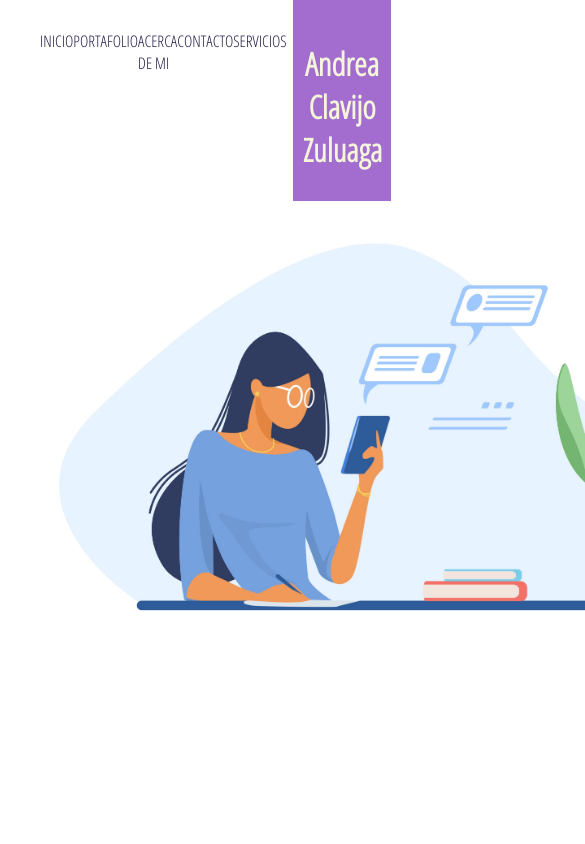
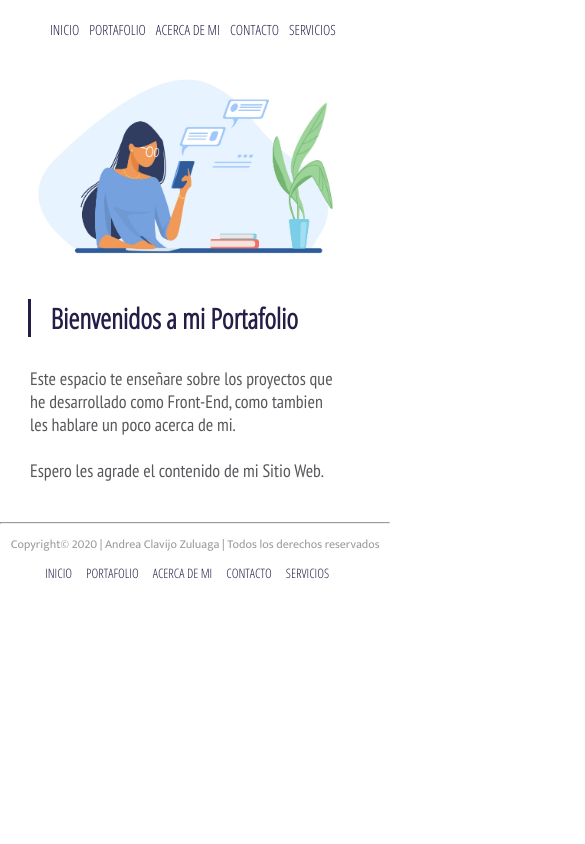
Before and after one commit to andreaclavijozuluaga/portafolio96, a plain HTML site: page index.html in a window 390 px wide. Shown: the top 844 px of the page, 585 px wide, since content can reach past the window. Drawn offline with Linux system fonts and the light colour scheme.

Commit message:
pagina proncipal responsive

```diff
--- a/main.css
+++ b/main.css
@@ -2,42 +2,75 @@
 @import url('https://fonts.googleapis.com/css?family=PT+Sans+Narrow&display=swap');
 @import url('https://fonts.googleapis.com/css?family=Mukta&display=swap');
 
-*{
+* {
     margin: 0px;
 
 }
 
-header{
+header {
     display: flex;
     width: 100%;
 }
 
-.contenedor-barra-de-navegacion{
-  /* background-color: aquamarine; */
-  padding: 20px 20px 20px 0;
-  width: 40%;
+.contenedor-barra-de-navegacion {
+    /* background-color: aquamarine; */
+    padding: 20px 20px 20px 0;
+    width: 40%;
 
 }
 
-.barra-de-navegacion{
+@media only screen and (min-width: 768px) and (max-width: 1024px) {
+    .contenedor-barra-de-navegacion {
+        width: 100%;
+        padding: 0px;
+        margin: 0px;
+
+    }
+}
+
+@media only screen and (min-width: 375px) and (max-width: 700px) {
+    .contenedor-barra-de-navegacion {
+        width: 100%;
+        padding: 5px;
+
+
+    }
+}
+
+.barra-de-navegacion {
     display: flex;
 }
 
-.texto-barra-de-navegacion{
+
+.texto-barra-de-navegacion {
     margin-right: auto;
     padding-top: 10px;
     text-decoration: none;
     list-style: none;
     cursor: pointer;
-    color:rgb(34, 30, 71) ;
+    color: rgb(34, 30, 71);
     font-family: 'Open Sans Condensed';
 }
-.texto-barra-de-navegacion:hover{
+
+@media only screen and (min-width: 768px) and (max-width: 1024px) {
+    .texto-barra-de-navegacion {}
+}
+
+@media only screen and (min-width: 375px) and (max-width: 700px) {
+    .texto-barra-de-navegacion {
+        font-size: 14px;
+        margin: 5px;
+
+
+    }
+}
+
+.texto-barra-de-navegacion:hover {
     text-decoration: underline;
 
 }
 
-.contenedor-logo{
+.contenedor-logo {
     background-color: #A26DCE;
     width: 20%;
     margin-left: 30%;
@@ -50,62 +83,132 @@ header{
     padding-right: 10px;
 }
 
-section{
+@media only screen and (min-width: 768px) and (max-width: 1024px) {
+    .contenedor-logo {
+        padding: 0px;
+        margin: 0px 5px;
+
+    }
+}
+
+@media only screen and (min-width: 375px) and (max-width: 700px) {
+    .contenedor-logo {
+        width: 0%;
+        padding: 0px;
+        margin: 0px 0px;
+        font-size: 0px;
+
+    }
+}
+
+section {
     width: 100%;
 }
-.introduccion{
+
+.introduccion {
     display: flex;
 }
 
-.imagen{
+@media only screen and (min-width: 768px) and (max-width: 1024px) {
+    .introduccion {
+        display: block;
+    }
+}
+
+@media only screen and (min-width: 375px) and (max-width: 700px) {
+    .introduccion {
+        display: block;
+    }
+}
+
+
+
+.imagen {
     width: 700px;
     padding: 20px;
 }
 
-.texto-introduccion{
-}
+@media only screen and (min-width: 375px) and (max-width: 700px){
+    .imagen{
+        width: 330px;
+    }
+    }
 
-.titulo-introduccion{
+
+.texto-introduccion {}
+
+.titulo-introduccion {
     padding-left: 20px;
     margin-top: 130px;
     margin-left: auto;
     margin-right: auto;
     font-family: 'Open Sans Condensed';
     font-size: 42px;
-    color:rgb(34, 30, 71) ;
-    border-left: solid rgb(34, 30, 71) ;
+    color: rgb(34, 30, 71);
+    border-left: solid rgb(34, 30, 71);
 }
 
-p.texto-sobre-mi{
+@media only screen and (min-width: 768px) and (max-width: 1024px) {
+    .titulo-introduccion {
+        width: 80%;
+        margin-top: 10px;
+    }
+}
+
+@media only screen and (min-width: 375px) and (max-width: 700px) {
+    .titulo-introduccion {
+        width: 80%;
+        margin-top: 10px;
+        font-size: 28px;
+    }
+}
+
+p.texto-sobre-mi {
     margin-top: 30px;
     margin-left: 20px;
     margin-right: 80px;
     font-family: 'PT Sans Narrow';
-    color:rgb(88, 87, 92) ;
+    color: rgb(88, 87, 92);
     font-size: 18px;
+}
+
+@media only screen and (min-width: 768px) and (max-width: 1024px) {
+    p.texto-sobre-mi {
+        width: 80%;
+        margin-left: 80px;
+        margin-bottom: 240px;
+    }
+}
+
+@media only screen and (min-width: 375px) and (max-width: 700px) {
+    p.texto-sobre-mi {
+        width: 80%;
+        margin-left: 30px;
+        margin-bottom: 40px;
+    }
 }
 
 /* esta seccion es acerca de mi */
 
 
-.inicio{
+.inicio {
     display: flex;
 }
 
-.imagen-inicio{
+.imagen-inicio {
     width: 500px;
     margin-left: 20px;
 }
 
-.titulo-inicio{
+.titulo-inicio {
     padding-left: 250px;
     margin-top: 30px;
     margin-left: auto;
     margin-right: auto;
     font-family: 'Open Sans Condensed';
     font-size: 42px;
-    color:rgb(34, 30, 71) ;
-    border-right: solid rgb(34, 30, 71) ;
+    color: rgb(34, 30, 71);
+    border-right: solid rgb(34, 30, 71);
 }
 
 .texto-inicio {
@@ -113,7 +216,7 @@ p.texto-sobre-mi{
     margin-left: 20px;
     margin-right: 40px;
     font-family: 'PT Sans Narrow';
-    color:rgb(88, 87, 92) ;
+    color: rgb(88, 87, 92);
     font-size: 18px;
     text-align: justify;
 }
@@ -121,24 +224,24 @@ p.texto-sobre-mi{
 /* --esta seccion es de mi portafolio */
 
 
-.contenedor-landing{
+.contenedor-landing {
     display: flex;
 }
 
-.imagen-landing{
+.imagen-landing {
     width: 700px;
     margin-left: 20px;
 }
 
-.titulo-landing{
+.titulo-landing {
     padding-left: 160px;
     margin-top: 30px;
     margin-left: auto;
     margin-right: auto;
     font-family: 'Open Sans Condensed';
     font-size: 42px;
-    color:rgb(34, 30, 71) ;
-    border-right: solid rgb(34, 30, 71) ;
+    color: rgb(34, 30, 71);
+    border-right: solid rgb(34, 30, 71);
 }
 
 .texto-landing {
@@ -146,31 +249,31 @@ p.texto-sobre-mi{
     margin-left: 20px;
     margin-right: 40px;
     font-family: 'PT Sans Narrow';
-    color:rgb(88, 87, 92) ;
+    color: rgb(88, 87, 92);
     font-size: 18px;
     text-align: justify;
 }
 
 /*  */
 
-.contenedor-studio{
+.contenedor-studio {
     display: flex;
     flex-direction: row-reverse;
 }
 
-.imagen-studio{
+.imagen-studio {
     width: 400px;
     margin-right: 130px;
 }
 
-.titulo-studio{
+.titulo-studio {
     padding-left: 220px;
     margin-top: 30px;
     margin-right: auto;
     font-family: 'Open Sans Condensed';
     font-size: 42px;
-    color:rgb(34, 30, 71) ;
-    border-left: solid rgb(34, 30, 71) ;
+    color: rgb(34, 30, 71);
+    border-left: solid rgb(34, 30, 71);
 }
 
 .texto-studio {
@@ -178,43 +281,44 @@ p.texto-sobre-mi{
     margin-left: 50px;
     margin-right: 40px;
     font-family: 'PT Sans Narrow';
-    color:rgb(88, 87, 92) ;
+    color: rgb(88, 87, 92);
     font-size: 18px;
     text-align: justify;
 }
 
-.contenedor-studio{
+.contenedor-studio {
     margin-top: 10px;
 }
+
 /*  */
 
-.contenedor-formulario{
+.contenedor-formulario {
     display: flex;
     margin-top: 20px;
 }
 
-.imagen-formulario{
+.imagen-formulario {
     width: 600px;
     margin-left: 60px;
 }
 
-.titulo-formulario{
+.titulo-formulario {
     padding-left: 160px;
     margin-top: 30px;
     margin-left: auto;
     margin-right: auto;
     font-family: 'Open Sans Condensed';
     font-size: 42px;
-    color:rgb(34, 30, 71) ;
-    border-right: solid rgb(34, 30, 71) ;
+    color: rgb(34, 30, 71);
+    border-right: solid rgb(34, 30, 71);
 }
 
-.texto-formulario{
+.texto-formulario {
     margin-top: 10px;
     margin-left: 20px;
     margin-right: 40px;
     font-family: 'PT Sans Narrow';
-    color:rgb(88, 87, 92) ;
+    color: rgb(88, 87, 92);
     font-size: 18px;
     text-align: justify;
 }
@@ -226,32 +330,32 @@ p.texto-sobre-mi{
     margin-left: 20px;
     margin-right: 40px;
     font-family: 'PT Sans Narrow';
-    color:rgb(88, 87, 92) ;
+    color: rgb(88, 87, 92);
     font-size: 18px;
     text-align: justify;
 }
 
 /*  */
 
-.contenedor-thelast{
+.contenedor-thelast {
     display: flex;
     flex-direction: row-reverse;
     margin-top: 20px;
 }
 
-.imagen-thelast{
+.imagen-thelast {
     width: 700px;
     margin-right: 20px;
 }
 
-.titulo-thelast{
+.titulo-thelast {
     padding-left: 120px;
     margin-top: 30px;
     margin-right: auto;
     font-family: 'Open Sans Condensed';
     font-size: 42px;
-    color:rgb(34, 30, 71) ;
-    border-left: solid rgb(34, 30, 71) ;
+    color: rgb(34, 30, 71);
+    border-left: solid rgb(34, 30, 71);
 }
 
 .texto-thelast {
@@ -259,18 +363,25 @@ p.texto-sobre-mi{
     margin-left: 50px;
     margin-right: 40px;
     font-family: 'PT Sans Narrow';
-    color:rgb(88, 87, 92) ;
+    color: rgb(88, 87, 92);
     font-size: 18px;
     text-align: justify;
 }
 
 /* footer */
 
-.contenedor-footer{
+.contenedor-footer {
     display: flex;
 }
 
-.copy{
+@media only screen and (min-width: 375px) and (max-width: 700px) {
+    .contenedor-footer {
+        display: inline;
+    }
+}
+
+
+.copy {
     font-family: 'Mukta', sans-serif;
     color: rgba(0, 0, 0, .4);
     text-align: center;
@@ -278,20 +389,46 @@ p.texto-sobre-mi{
     width: 50%;
 }
 
-.barra-de-navegacion-footer{
+@media only screen and (min-width: 768px) and (max-width: 1024px) {
+    .copy {
+        width: 40%;
+
+    }
+}
+
+@media only screen and (min-width: 375px) and (max-width: 700px) {
+    .copy {
+        width: 95%;
+        font-size: 12px;
+    }
+}
+
+.barra-de-navegacion-footer {
     margin-top: 10px;
 }
 
-.texto-barra-de-navegacion-footer{
+.texto-barra-de-navegacion-footer {
     width: 50%;
     margin: 20px;
     text-decoration: none;
     list-style: none;
     cursor: pointer;
-    color:rgb(34, 30, 71) ;
+    color: rgb(34, 30, 71);
     font-family: 'Open Sans Condensed';
 }
-
-.texto-barra-de-navegacion-footer:hover{
+@media only screen and (min-width: 375px) and (max-width: 700px) {
+    .texto-barra-de-navegacion-footer{
+        font-size: 13px;
+        margin: 5px;
+    }
+}
+.texto-barra-de-navegacion-footer:hover {
     text-decoration: underline;
 }
+
+@media only screen and (min-width: 768px) and (max-width: 1024px) {
+    .texto-barra-de-navegacion-footer {
+        width: 50%;
+        margin: 5px;
+    }
+}
```
